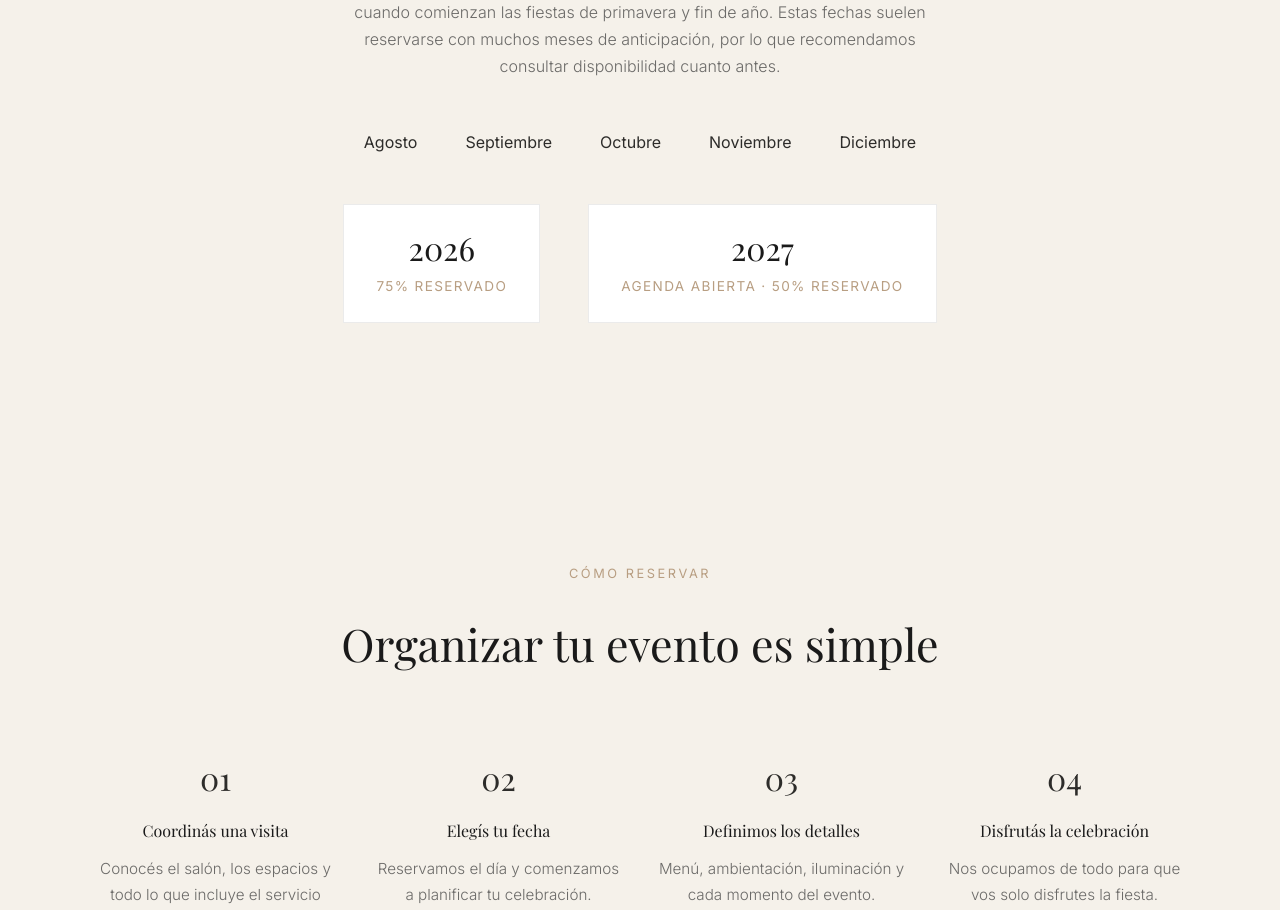
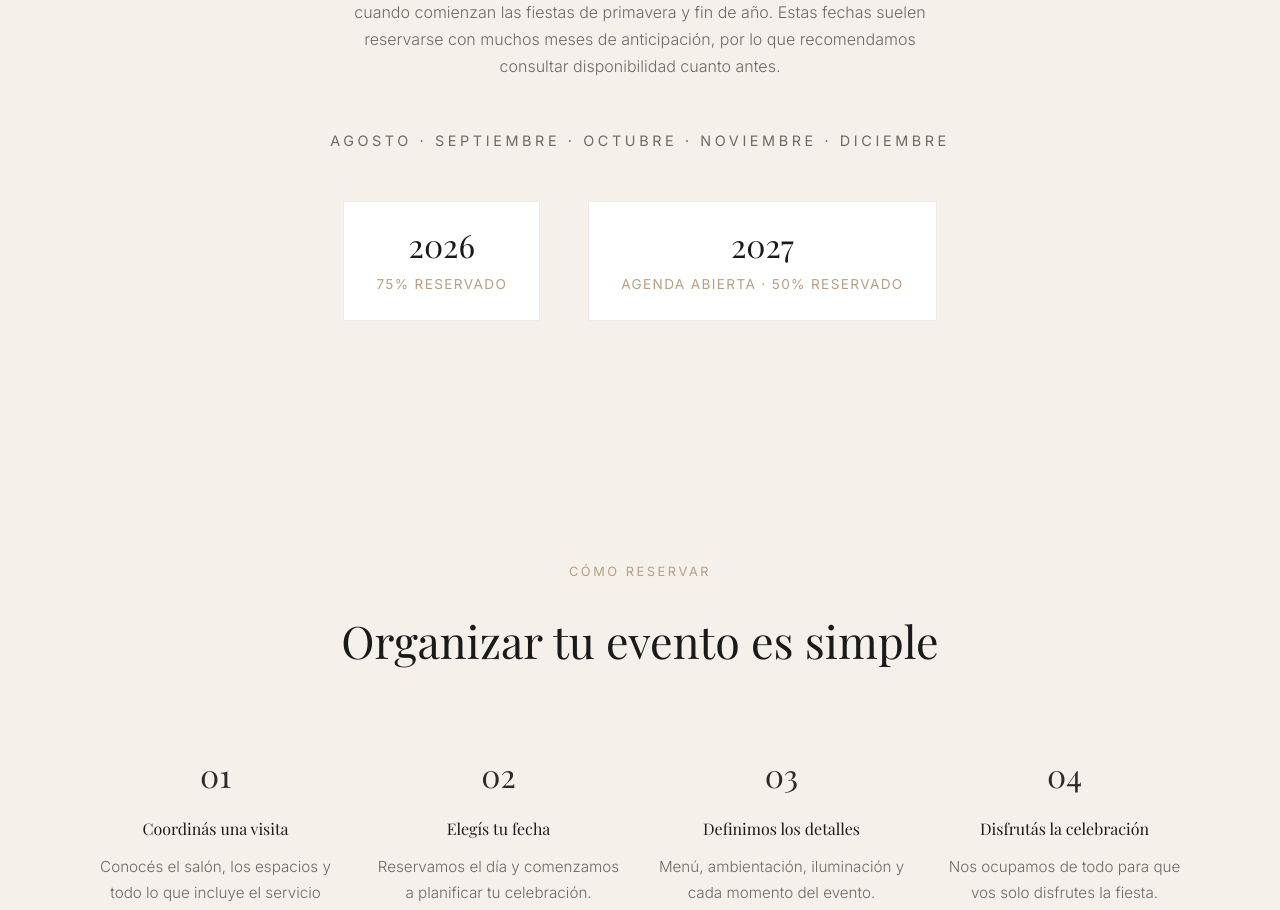
Before and after one commit to santicat7/la-toscana-web, a React (Vite) app: page / in a window 1280 px wide. Shown: the part 5160-6070 px from the top of the page. Built offline with nearby package versions, Linux system fonts and the light colour scheme; a web font is replaced by a local one.

Commit message:
fix temporada section

```diff
--- a/src/pages/Home.jsx
+++ b/src/pages/Home.jsx
@@ -456,23 +456,17 @@ Estas fechas suelen reservarse con muchos meses de anticipación, por lo que rec
 </p>
 
 
-{/* Meses */}
-
-<div style={{
-  marginTop: "3rem",
-  display: "flex",
-  justifyContent: "center",
-  gap: "3rem",
-  flexWrap: "wrap"
-}}>
-
-<span>Agosto</span>
-<span>Septiembre</span>
-<span>Octubre</span>
-<span>Noviembre</span>
-<span>Diciembre</span>
-
-</div>
+<p
+  style={{
+    marginTop: "3rem",
+    fontSize: "0.9rem",
+    letterSpacing: "0.25em",
+    textTransform: "uppercase",
+    color: "var(--color-text-light)"
+  }}
+>
+  Agosto · Septiembre · Octubre · Noviembre · Diciembre
+</p>
 
 
 {/* Años */}
```
